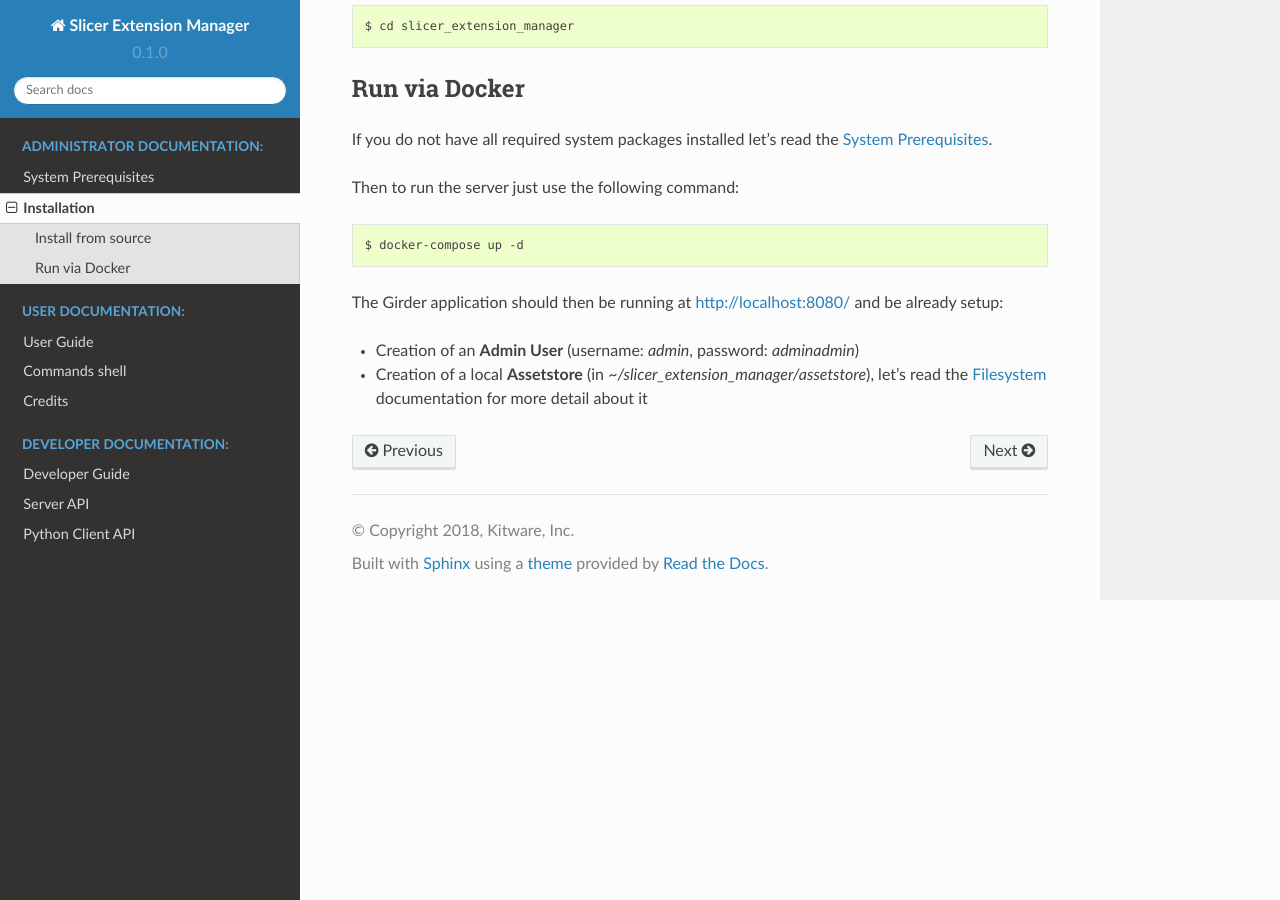
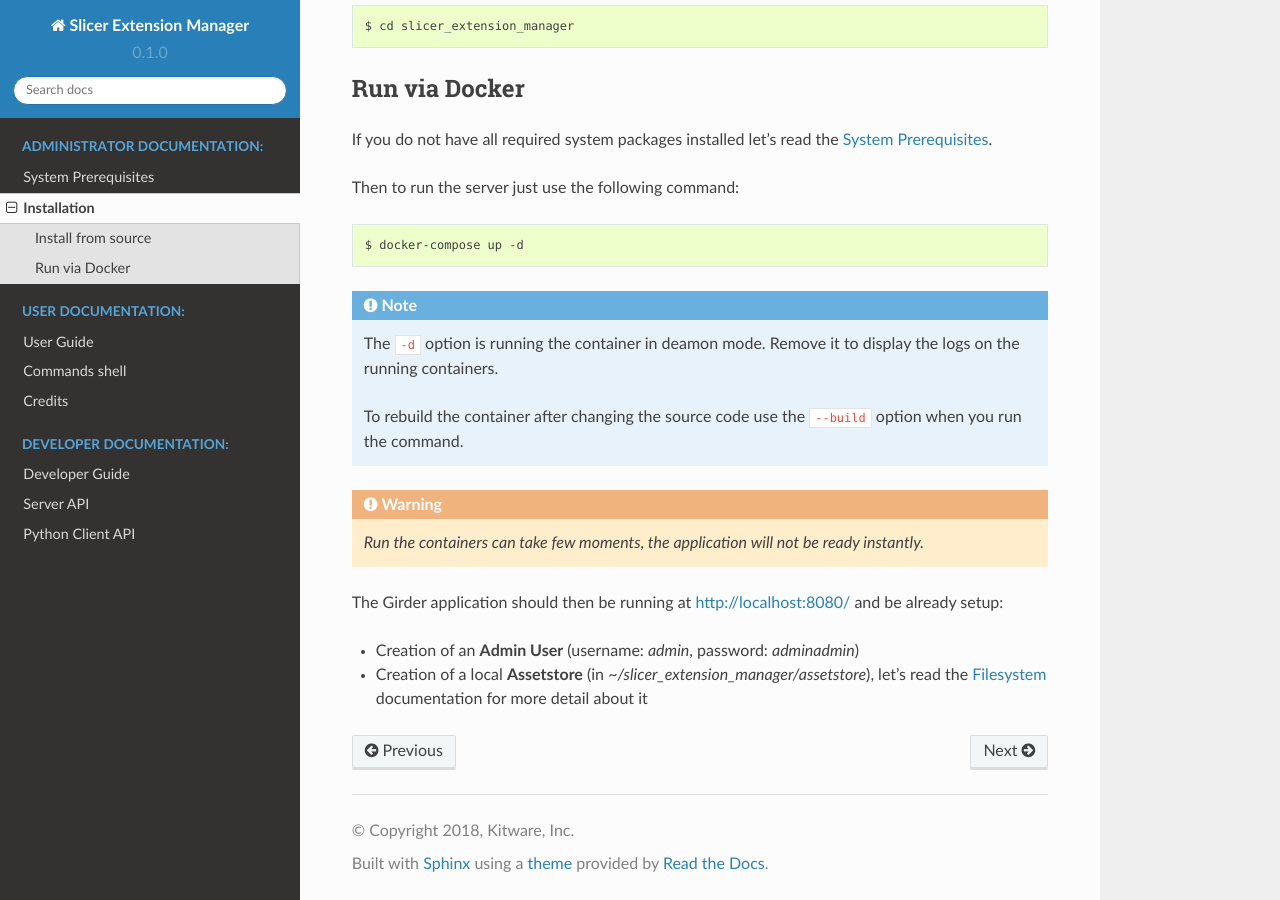
Before and after one commit to girder/slicer_package_manager, a Sphinx documentation site: the page built from docs/installation.rst, in a window 1280 px wide and 900 px high, scrolled down 512 px. Built offline with Sphinx 7.4.7 and the Read the Docs theme 2.0.0, drawn with Linux system fonts in a browser that asks for light colours.

Commit message:
Docs: Installation add --build option docker

```diff
--- a/docs/installation.rst
+++ b/docs/installation.rst
@@ -30,6 +30,16 @@
 
     $ docker-compose up -d
 
+.. note::
+
+    The ``-d`` option is running the container in deamon mode. Remove it to display the logs on the running containers.
+
+    To rebuild the container after changing the source code use the ``--build`` option when you run the command.
+
+.. warning::
+
+    *Run the containers can take few moments, the application will not be ready instantly.*
+
 The Girder application should then be running at http://localhost:8080/ and be already setup:
 
 * Creation of an **Admin User** (username: *admin*, password: *adminadmin*)
```
